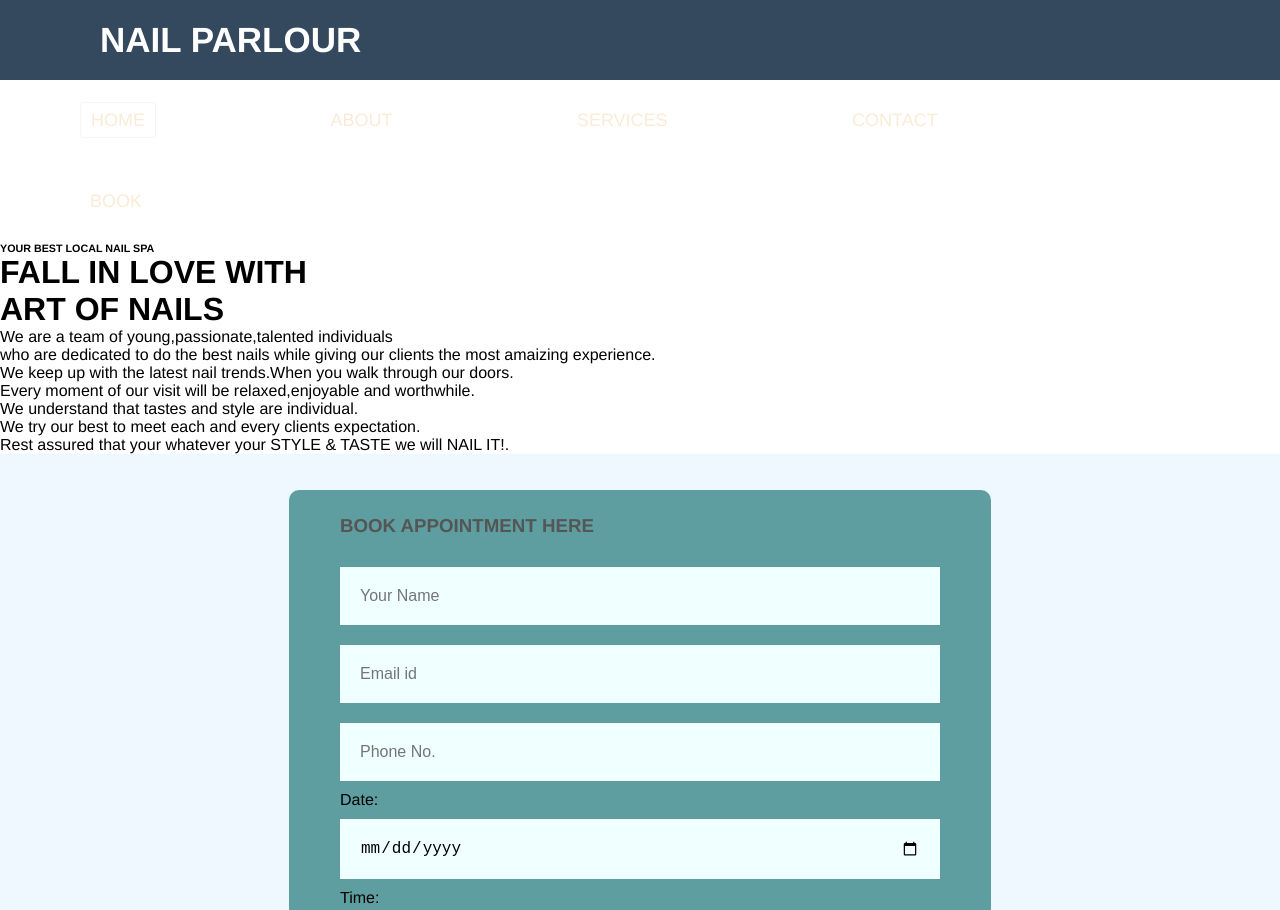
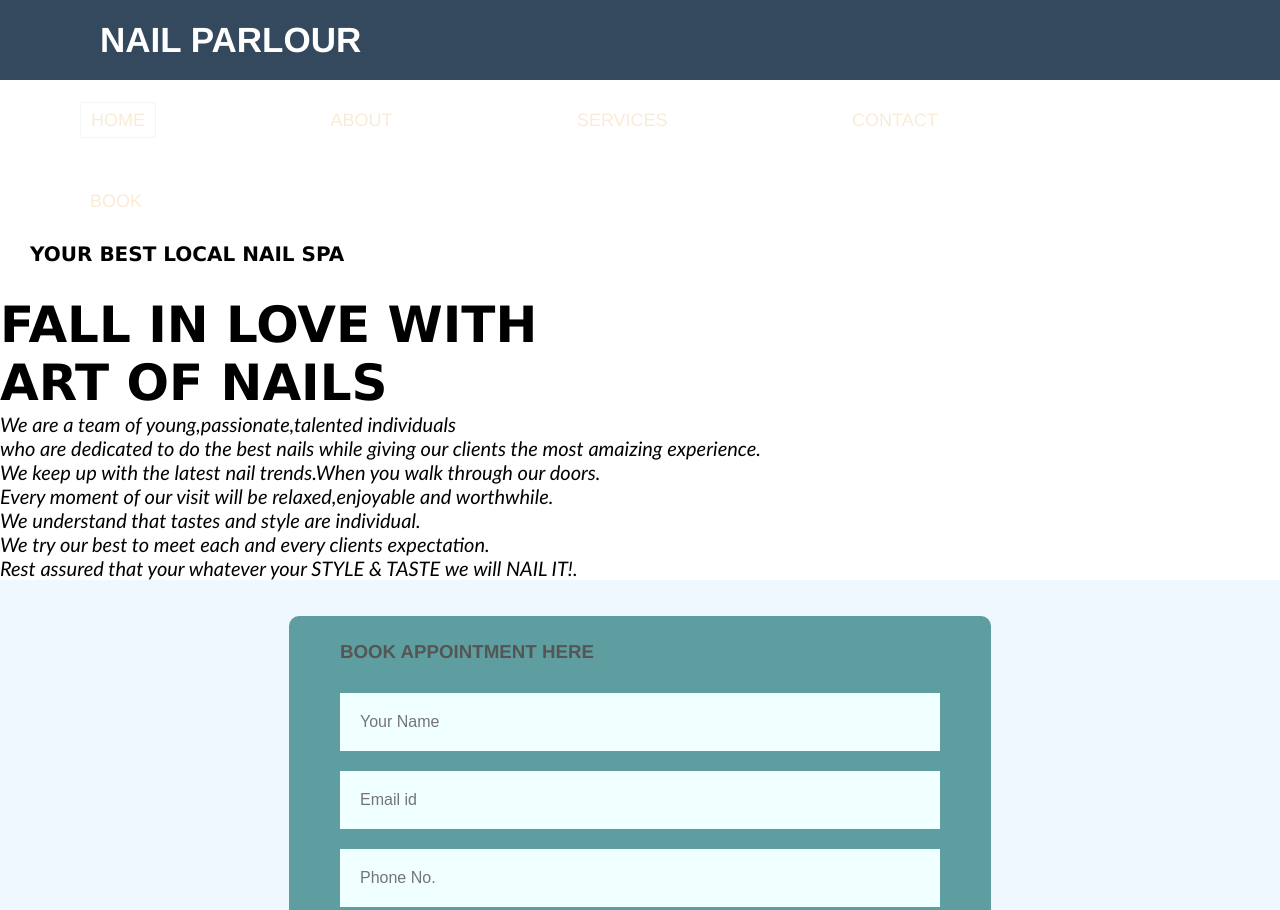
Before and after one commit to Francieorwa/Project, a plain HTML site: page index.html in a window 1280 px wide. Shown: the top 910 px of the page. Drawn offline with Linux system fonts and the light colour scheme.

Commit message:
updated file

```diff
--- a/style.css
+++ b/style.css
@@ -49,6 +49,22 @@ nav #icon{
     float: right;
     margin-right: 40px;
     cursor: pointer;
+}
+/* about us */
+h6{
+    font-size: 20px;
+    font-family: 'Lucida Sans', 'Lucida Sans Regular', 'Lucida Grande', 'Lucida Sans Unicode', Geneva, Verdana, sans-serif;
+    padding:30px;
+}
+h1{
+    font-size: 50px;
+    font-family: 'Lucida Sans', 'Lucida Sans Regular', 'Lucida Grande', 'Lucida Sans Unicode', Geneva, Verdana, sans-serif;
+
+}
+p{
+    font-size: 20px;
+    font-family:'Gill Sans', 'Gill Sans MT', Calibri, 'Trebuchet MS', sans-serif;
+    font-style: italic;
 }
 /* Book form*/
 .container{
```
